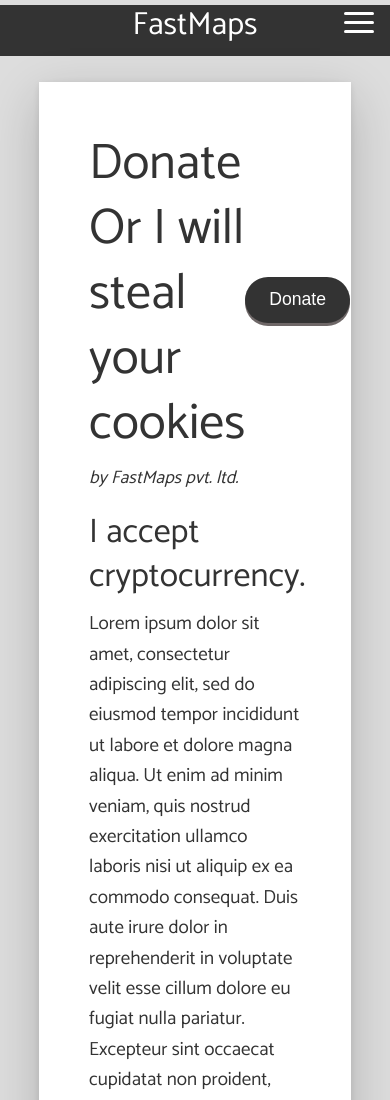
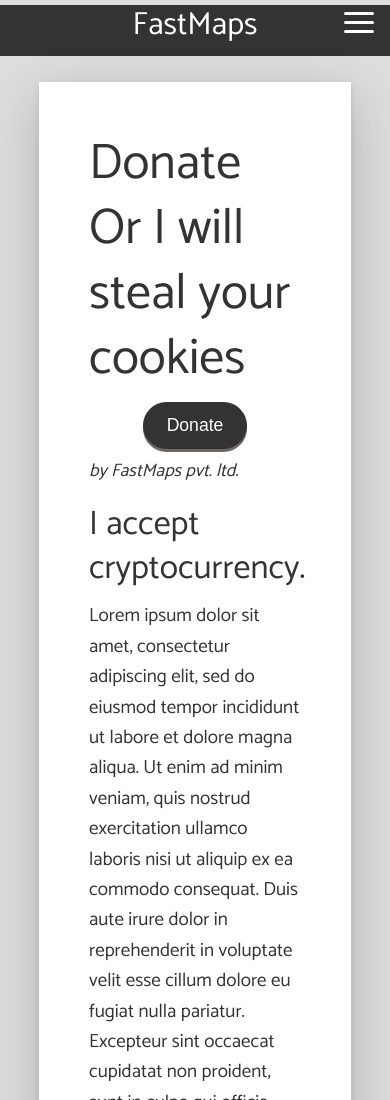
Before and after one commit to Abhinavkuamr/FastMaps, a plain HTML site: page price.html in a window 390 px wide. Shown: the top 1100 px of the page. Drawn offline with nearby package versions, Linux system fonts and the light colour scheme.

Commit message:
minor changes

```diff
--- a/css/price.css
+++ b/css/price.css
@@ -19,3 +19,15 @@ ul li ul { margin-bottom:0;margin-left:35px;font-weight:300;}
     margin-bottom: 10%;
     box-shadow: 0 2px 8px rgba(0, 0, 0, 0.1), 0 16px 48px rgba(0, 0, 0, 0.2);
   }
+  .donate-box{
+    display: flex;flex-direction: row; justify-content: space-between;align-items: center;
+  }
+
+@media (max-width: 800px) {
+
+  .donate-box{
+    flex-direction: column;
+    margin-bottom: 5%;
+  }
+
+}
--- a/price.html
+++ b/price.html
@@ -89,7 +89,7 @@
 </section> !-->
 <section data-aos="slide-up">
   <div class="container-blog">
-    <div class="donate-box" style="display: flex;flex-direction: row; justify-content: space-between;align-items: center;">
+    <div class="donate-box">
     <h1>Donate Or I will steal your cookies</h1>
     <button class="btn" style="box-shadow: 0px 3px #6e6767;">Donate</button>
   </div>
```
